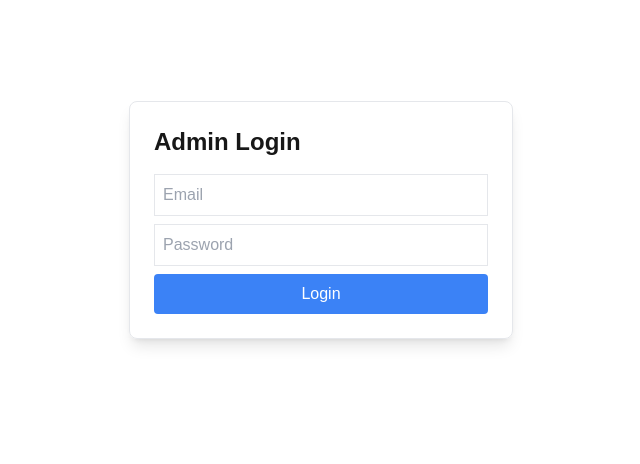
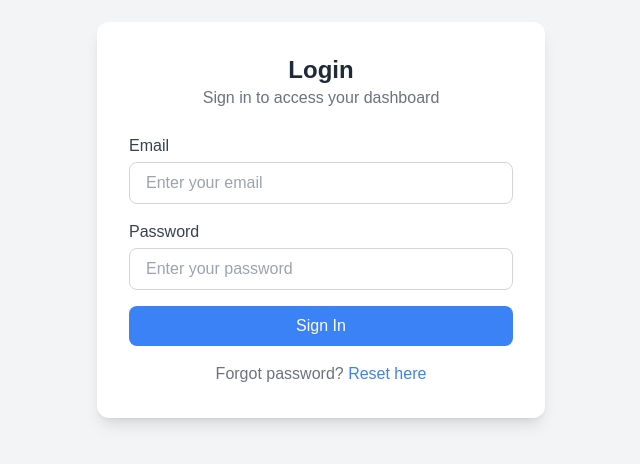
Before and after one commit to MPRropiedades/mpr-site, a Next.js app: page /login in a window 1280 px wide. Shown: the part 180-644 px from the top of the page, without its empty margins (319-959 px from the left). Built offline with nearby package versions, Linux system fonts and the light colour scheme; no server answers.

Commit message:
updated login  styles

```diff
--- a/src/app/login/page.tsx
+++ b/src/app/login/page.tsx
@@ -1,30 +1,87 @@
-"use client"; // 👈 Required for React hooks
+"use client";
 
 import { useState } from "react";
 import { supabase } from "../../lib/supabase";
-import { useRouter } from "next/navigation"; // 👈 Correct import for App Router
+import { useRouter } from "next/navigation";
 
 export default function Login() {
+  const router = useRouter();
   const [email, setEmail] = useState("");
   const [password, setPassword] = useState("");
-  const router = useRouter();
+  const [loading, setLoading] = useState(false);
+  const [error, setError] = useState<string | null>(null);
 
-  async function handleLogin() {
-    const { error } = await supabase.auth.signInWithPassword({ email, password });
+  const handleLogin = async (e: React.FormEvent) => {
+    e.preventDefault();
+    setLoading(true);
+    setError(null);
+
+    const { error } = await supabase.auth.signInWithPassword({
+      email,
+      password,
+    });
+
     if (error) {
-      alert("Login failed: " + error.message);
+      setError(error.message);
     } else {
-      router.push("/admin"); // Redirect after login
+      router.push("/admin");
     }
-  }
+
+    setLoading(false);
+  };
 
   return (
-    <div className="flex items-center justify-center h-screen">
-      <div className="p-6 border rounded-lg shadow-lg max-w-sm">
-        <h1 className="text-2xl font-bold mb-4">Admin Login</h1>
-        <input type="email" placeholder="Email" className="border p-2 w-full mb-2" value={email} onChange={(e) => setEmail(e.target.value)} />
-        <input type="password" placeholder="Password" className="border p-2 w-full mb-2" value={password} onChange={(e) => setPassword(e.target.value)} />
-        <button onClick={handleLogin} className="bg-blue-500 text-white px-4 py-2 rounded w-full">Login</button>
+    <div className="flex items-center justify-center min-h-screen bg-gray-100">
+      <div className="bg-white p-8 rounded-xl shadow-lg w-full max-w-md">
+        <h2 className="text-2xl font-semibold text-gray-800 text-center">Login</h2>
+        <p className="text-gray-500 text-center mb-6">Sign in to access your dashboard</p>
+
+        {error && <p className="text-red-500 text-center mb-4">{error}</p>}
+
+        <form onSubmit={handleLogin} className="space-y-4">
+          {/* Email Input */}
+          <div>
+            <label className="block text-gray-700 font-medium mb-1">Email</label>
+            <input
+              type="email"
+              className="w-full px-4 py-2 border border-gray-300 rounded-lg focus:ring-2 focus:ring-blue-500 focus:border-blue-500 outline-none"
+              placeholder="Enter your email"
+              value={email}
+              onChange={(e) => setEmail(e.target.value)}
+              required
+            />
+          </div>
+
+          {/* Password Input */}
+          <div>
+            <label className="block text-gray-700 font-medium mb-1">Password</label>
+            <input
+              type="password"
+              className="w-full px-4 py-2 border border-gray-300 rounded-lg focus:ring-2 focus:ring-blue-500 focus:border-blue-500 outline-none"
+              placeholder="Enter your password"
+              value={password}
+              onChange={(e) => setPassword(e.target.value)}
+              required
+            />
+          </div>
+
+          {/* Submit Button */}
+          <button
+            type="submit"
+            className="w-full bg-blue-500 text-white font-medium py-2 rounded-lg hover:bg-blue-600 transition"
+            disabled={loading}
+          >
+            {loading ? "Logging in..." : "Sign In"}
+          </button>
+        </form>
+
+        {/* Forgot Password Link */}
+        <p className="text-center text-gray-500 mt-4">
+          Forgot password?{" "}
+          <a href="#" className="text-blue-500 hover:underline">
+            Reset here
+          </a>
+        </p>
       </div>
     </div>
   );
```
